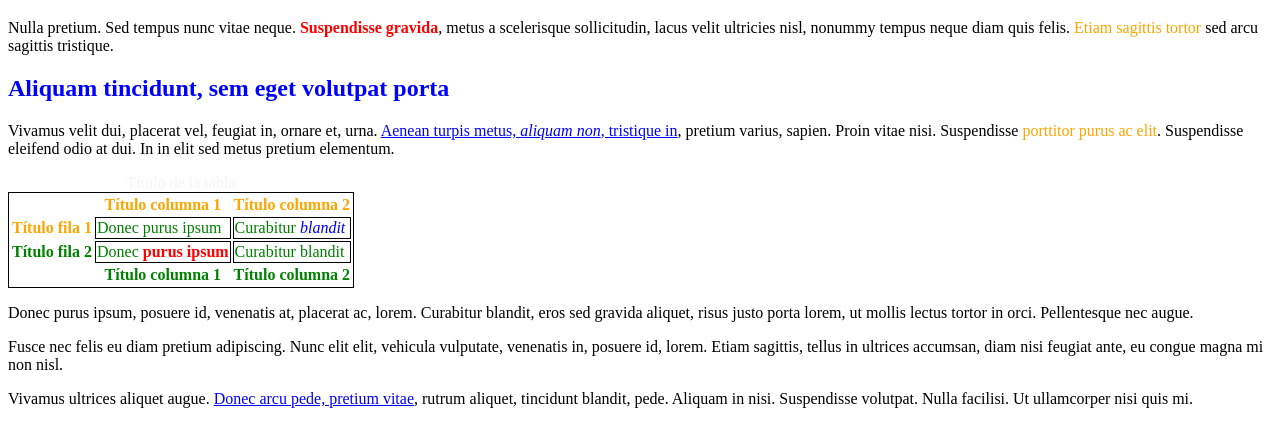
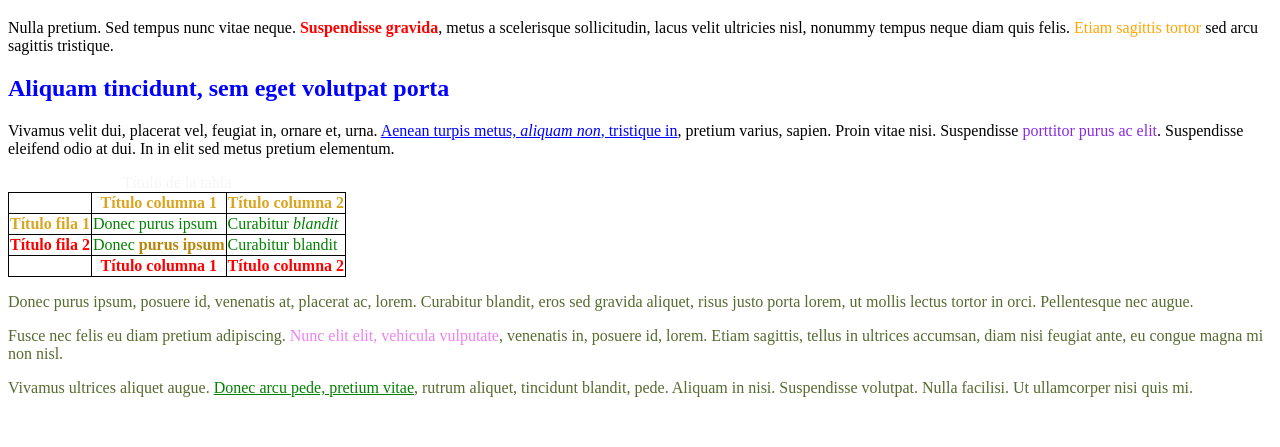
Before and after one commit to CursoEGG001/guia17, a plain HTML site: page Ejercicio09/public_html/index.html in a window 1280 px wide. Shown: the part 61-508 px from the top of the page. Drawn offline with Linux system fonts and the light colour scheme.

Commit message:
A partir del siguiente código HTML proporcionado, añadir las reglas CSS necesarias para que la página resultante tenga el mismo aspecto que el de la siguiente imagen: edrfajhg lhiasgcsneairngioltrsbx,mis Nota: el código para este ejercicio se encuentra en GitHub o Moodle.

```diff
--- a/Ejercicio09/public_html/Ejercicio09.css
+++ b/Ejercicio09/public_html/Ejercicio09.css
@@ -42,18 +42,15 @@ a:hover
     color: red;
 }
 
-.destacado
-{
-    color: blueviolet;
-}
 
 table
 {
-    color: red;
+    color: orange;
 
-border: 1px solid black;
-border-style: solid;
-border-width: 1px;
+    border-collapse: collapse;
+    border: 1px solid black;
+    border-style: solid;
+    border-width: 1px;
 
 }
 
@@ -62,6 +59,16 @@ table.destacado
     color: orange;
 }
 
+th
+{
+    border: 1px black solid;
+    color: red;
+}
+
+th.especial
+{
+    color: goldenrod;
+}
 tr
 {
     color: green;
@@ -72,6 +79,16 @@ td
 {
     color: green;
     border: 1px  black solid;
+}
+
+td>strong
+{
+    color: darkgoldenrod;
+}
+
+td>em
+{
+    color: green
 }
 
 td.destacado
@@ -86,15 +103,40 @@ td.especial
 
 .especial
 {
+    color:blueviolet;
+}
+
+span
+{
+    color: #ff9933
+}
+span.destacado
+{
     color: orange;
 }
 
-span.destacado
+p>span
 {
-    color: orange;
+    color: darkolivegreen;
 }
 
 caption
 {
     color: whitesmoke;
 }
+
+#adicional
+{
+    color: darkolivegreen
+
+}
+
+#especial
+{
+    color: violet;
+}
+
+#adicional>p>a
+{
+    color: green;
+}
```
